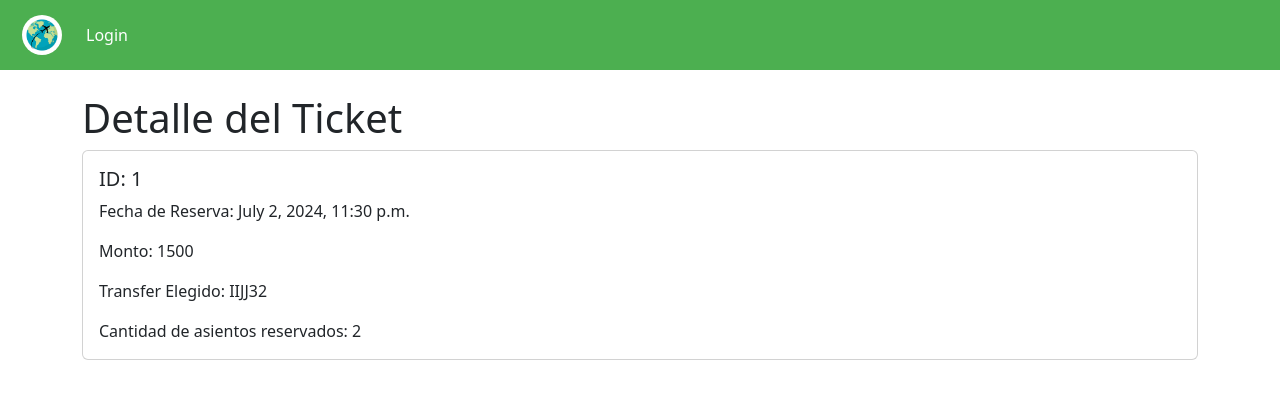
After one commit to SunnyFish985/IngSoftware_Parcial3-ET006D, a Django app: page /detalleTicket/1/ in a window 1280 px wide. The commit adds this page. Shown: the top 399 px of the page. Run offline with Django 5.2, Linux system fonts and the light colour scheme; data comes from the database, SQL or seed files in the repository; both versions use the stored data as it was after the commit; parts of the project's set-up code (start-up, migrations or seed data) failed here and were passed over.

Commit message:
Creación formulario reserva + clases asociadas + cambios en algunos modelos

```diff
--- a/reserva/core/admin.py
+++ b/reserva/core/admin.py
@@ -1,7 +1,9 @@
 from django.contrib import admin
-from .models import Categoria, Transfer, Chofer
+from .models import Categoria, Transfer, Chofer, Ticket, DetalleTicket
 # Register your models here.
 
 admin.site.register(Categoria)
 admin.site.register(Transfer)
 admin.site.register(Chofer)
+admin.site.register(Ticket)
+admin.site.register(DetalleTicket)
--- a/reserva/core/models.py
+++ b/reserva/core/models.py
@@ -1,5 +1,7 @@
 from django.db import models
 from distutils.command.upload import upload
+from django.utils import timezone
+
 # Create your models here.
 class Categoria(models.Model):
     idCategoria = models.IntegerField(primary_key=True, verbose_name ='Id Categoria')
@@ -11,7 +13,8 @@ class Categoria(models.Model):
 class Transfer(models.Model):
     idVehiculo = models.CharField(primary_key=True, max_length=8, verbose_name ='Id Vehículo')
     patente = models.CharField(max_length = 6, verbose_name='Patente')
-    cantAsientos = models.PositiveIntegerField(verbose_name ='Cantidad de Asientos')
+    maxAsientos = models.PositiveIntegerField(verbose_name='Cantidad Máxima de Asientos', default=99)
+    cantAsientos = models.PositiveIntegerField(verbose_name ='Cantidad de Asientos Disponibles')
     imagen = models.ImageField(upload_to="imagenes",null=True, verbose_name='Imagen')
     disponible = models.BooleanField(default = True, verbose_name='Estado')
     categoria= models.ForeignKey('Categoria', on_delete=models.CASCADE,verbose_name='Categoria')
@@ -31,3 +34,24 @@ class Chofer(models.Model):
 
     def __str__(self):
         return f"{self.rut}-{self.dv}"
+
+class Ticket(models.Model):
+    idTicket = models.AutoField(primary_key=True)
+    pNomP = models.CharField(max_length=30, verbose_name='Primer Nombre')
+    pApeP = models.CharField(max_length=30, verbose_name='Primer Apellido')
+    rut = models.CharField(max_length=12, verbose_name='RUT')
+    fechaReserva = models.DateTimeField(default=timezone.now)
+    precio = models.IntegerField()
+
+    def __str__(self):
+        return f'Ticket {self.idTicket} - {self.rut}'
+
+class DetalleTicket(models.Model):
+    idDetalle = models.AutoField(primary_key=True)
+    ticket = models.ForeignKey('Ticket', on_delete=models.CASCADE, related_name='detalle_ticket')
+    transfer = models.ForeignKey('Transfer', on_delete=models.CASCADE)
+    destino = models.CharField(max_length=255)
+    asientosReserva = models.IntegerField(default=1)
+
+    def __str__(self):
+        return f'Transfer {self.transfer.patente} - Boleta {self.ticket.idTicket}'
--- /dev/null
+++ b/reserva/core/templates/detalleTicket.html
@@ -0,0 +1,24 @@
+{% extends 'base/base.html' %}
+
+{% load static %}
+
+{% block title %} Detalle Ticket{% endblock %}
+
+{% block content %}
+<div class="container">
+    <h1 class="mt-4">Detalle del Ticket</h1>
+    <div class="card">
+        <div class="card-body">
+            <h5 class="card-title">ID: {{ ticket.idTicket }}</h5>
+            <p class="card-text">Fecha de Reserva: {{ ticket.fechaReserva }}</p>
+            <p class="card-text">Monto: {{ ticket.precio }}</p>
+            {% if ticket.detalle_ticket.exists %}
+                <p class="card-text">Transfer Elegido: {{ ticket.detalle_ticket.first.transfer.patente }}</p>
+                <p class="card-text">Cantidad de asientos reservados: {{ ticket.detalle_ticket.first.asientosReserva }}</p>
+            {% else %}
+                <p class="card-text">No hay detalles de ticket asociados.</p>
+            {% endif %}
+        </div>
+    </div>
+</div>
+{% endblock %}
--- a/reserva/core/urls.py
+++ b/reserva/core/urls.py
@@ -6,5 +6,7 @@ urlpatterns= [
     path('logout/',views.cerrar,name='cerrar'),
     path('crearTransf/',views.crearT,name='crearT'),
     path('crearChofer/',views.crearC,name='crearC'),
+    path('reservar/',views.reserva,name='reserva'),
+    path('detalleTicket/<int:pk>/', views.detalle_ticket, name='detalle_ticket'),
 
 ]
--- a/reserva/core/views.py
+++ b/reserva/core/views.py
@@ -1,9 +1,11 @@
 from django.shortcuts import render, redirect
 from django.contrib.auth import logout, authenticate, login
+from django.views import View
 from django.contrib.auth.decorators import login_required, user_passes_test
-from .models import Categoria, Transfer, Chofer
+from .models import Categoria, Transfer, Chofer, Ticket, DetalleTicket
 from django.contrib.auth.models import User
-from .forms import TransferForm, ChoferForm
+from django.utils import timezone
+from .forms import TransferForm, ChoferForm, TicketForm, DetalleForm
 # Create your views here.
 def admin_test(user):
     return user.is_authenticated and user.is_staff
@@ -39,3 +41,75 @@ def crearC(request):
     else:
         choferform = ChoferForm()
     return render(request, 'crearChofer.html', {'chofer_form': choferform})
+
+def reserva(request):
+    if request.method == 'POST':
+        ticket_form = TicketForm(request.POST)
+        detalle_form = DetalleForm(request.POST)
+
+        if ticket_form.is_valid() and detalle_form.is_valid():
+            ticket = ticket_form.save(commit=False)
+            ticket.fechaReserva = timezone.now()
+            ticket.precio = 1500
+            ticket.save()
+
+            detalle_ticket = detalle_form.save(commit=False)
+            detalle_ticket.ticket = ticket
+            detalle_ticket.save()
+
+            transfer = detalle_ticket.transfer
+            if transfer.cantAsientos <= detalle_ticket.asientosReserva:
+                transfer.disponible = False
+            transfer.cantAsientos -= detalle_ticket.asientosReserva
+            transfer.save()
+
+            return redirect('detalle_ticket', pk=ticket.idTicket)
+    else:
+        ticket_form = TicketForm()
+        detalle_form = DetalleForm()
+
+    return render(request, 'reserva.html', {
+        'ticket_form': ticket_form,
+        'detalle_form': detalle_form,
+    })
+
+def detalle_ticket(request, pk):
+    ticket = Ticket.objects.get(pk=pk)
+
+    return render(request, 'detalleTicket.html', {
+        'ticket': ticket
+    })
+
+#class Reserva(View):
+#    def get(self, request):
+#        ticketF = TicketForm()
+#        ticketDetalleF = DetalleForm()
+#        return render(request, 'book_transfer.html', {
+#            'ticketF': ticketF,
+#            'ticketDetalleF': ticketDetalleF
+#        })
+
+#    def post(self, request):
+#        ticketF = TicketForm(request.POST)
+#        ticketDetalleF = DetalleForm(request.POST)
+#        if ticketF.is_valid() and ticketDetalleF.is_valid():
+#            ticket = ticketF.save(commit=False)
+#            ticket.fechaReserva = timezone.now()
+#            ticket.precio = 1500
+#            ticket.save()
+
+#            ticketDetalle= ticketDetalleF.save(commit=False)
+#            ticketDetalle.ticket = ticket
+#            ticketDetalle.save()
+
+#            transfer = ticketDetalle.transfer
+#            if transfer.cantAsientos <= ticketDetalle.asientosReserva:
+#                transfer.disponible = False
+#            transfer.cantAsientos -= ticketDetalle.asientosReserva
+#            transfer.save()
+
+#            return redirect('success_page')
+#        return render(request, 'book_transfer.html', {
+#            'ticketF': ticketF,
+#            'ticketDetalleF': ticketDetalleF
+#        })
```
Also changed, not shown: reserva/core/forms.py (+63 -3 lines), reserva/core/templates/index.html (+9 -2 lines), reserva/core/templates/reserva.html (added, +41 -0 lines), reserva/core/migrations/0004_ticket_detalleticket.py (added), reserva/core/migrations/0005_transfer_maxasientos_alter_transfer_cantasientos.py (added), reserva/core/migrations/0006_rename_id_detalleticket_iddetalle_and_more.py (added), reserva/core/migrations/0007_alter_detalleticket_ticket.py (added), reserva/db.sqlite3.
